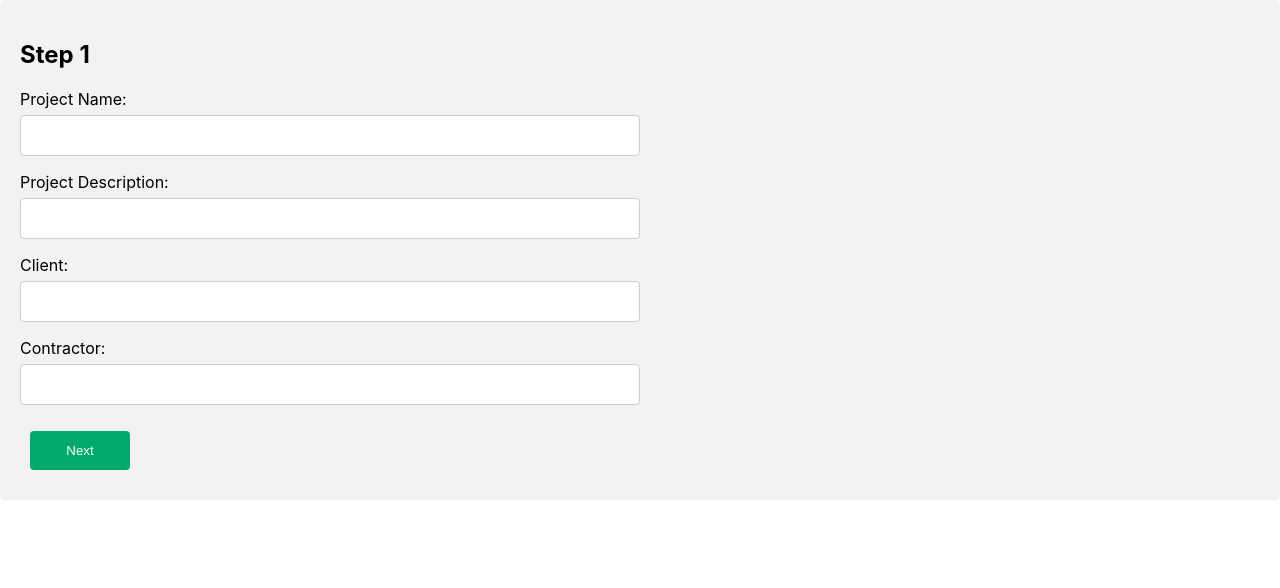
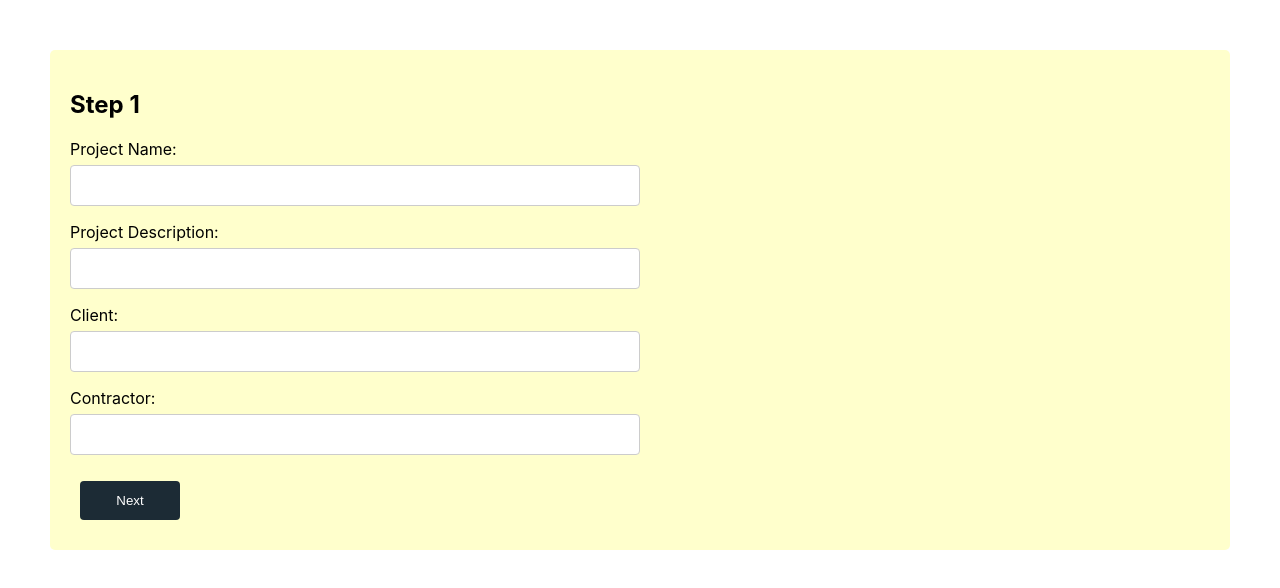
Before and after one commit to polin103109/Assignment-for-battery-low, a React (Create React App) app: page / in a window 1280 px wide. Shown: the top 588 px of the page. Built offline with nearby package versions, Linux system fonts and the light colour scheme.

Commit message:
modified and organized code

```diff
--- a/src/App.css
+++ b/src/App.css
@@ -1,4 +1,4 @@
-button{
+.btn{
     background:#04AA6D;
     padding:30px;
     border:none;
@@ -8,6 +8,6 @@ button{
     margin:10px;
     width:300px;
 }
-button:hover{
+.btn:hover{
     background:#45a049;
 }
--- a/src/App.js
+++ b/src/App.js
@@ -1,9 +1,9 @@
 import React, { useState } from "react";
 import jsPDF from "jspdf";
 import "./App.css";
-import Formstep1 from "./components/Steponeform.jsx";
-import FormStep2 from "./components/Steptwoform.jsx";
-import ResultPage from "./components/Resultpage.jsx";
+import Formstep1 from "./components/step1/Steponeform.jsx";
+import FormStep2 from "./components/step2/Steptwoform.jsx";
+import ResultPage from "./components/result/Resultpage.jsx";
 
 // import { saveAs } from "file-saver";
 
@@ -53,7 +53,9 @@ const App = () => {
         <>
           <ResultPage values={formData} />
           {!pdfGenerated && (
-            <button onClick={handleGeneratePDF}>Download as PDF</button>
+            <button className="btn" onClick={handleGeneratePDF}>
+              Download as PDF
+            </button>
           )}
         </>
       )}
--- a/src/components/Stepone.css
+++ b/src/components/step1/Stepone.css
@@ -2,7 +2,7 @@
     box-sizing:border-box;
 }
 .container{
-    background:#f2f2f2;
+    background:#ff99009c;
     padding:20px;
     border-radius:5px;
     margin-bottom:30px;
@@ -21,7 +21,7 @@ input[type=text],input[type=number]{
 
 }
 button{
-    background:#04AA6D;
+    background:#1c2b35;
     padding:12px 20px;
     border:none;
     border-radius:4px;
--- a/src/components/Steptwoform.jsx
+++ b/src/components/step2/Steptwoform.jsx
@@ -98,6 +98,7 @@ const FormStep2 = ({ formData, handleChange,values, onUpload,onBack }) => {
         <input
           type="number"
           value={maxX}
+          onChange={(e) => setMaxX(e.target.value)}
         />
       </label>
       <label>
@@ -105,6 +106,7 @@ const FormStep2 = ({ formData, handleChange,values, onUpload,onBack }) => {
         <input
           type="number"
           value={minX}
+          onChange={(e) => setMinX(e.target.value)}
         />
       </label>
       <label>
@@ -112,6 +114,7 @@ const FormStep2 = ({ formData, handleChange,values, onUpload,onBack }) => {
         <input
           type="number"
           value={maxY}
+          onChange={(e) => setMaxY(e.target.value)}
         />
       </label>
       <label>
@@ -119,6 +122,7 @@ const FormStep2 = ({ formData, handleChange,values, onUpload,onBack }) => {
         <input
           type="number"
           value={minY}
+          onChange={(e) => setMinY(e.target.value)}
         />
       </label>
       <label>
@@ -126,6 +130,7 @@ const FormStep2 = ({ formData, handleChange,values, onUpload,onBack }) => {
         <input
           type="number"
           value={maxZ}
+          onChange={(e) => setMaxZ(e.target.value)}
         />
       </label>
       <label>
@@ -133,6 +138,7 @@ const FormStep2 = ({ formData, handleChange,values, onUpload,onBack }) => {
         <input
           type="number"
           value={minZ}
+          onChange={(e) => setMinZ(e.target.value)}
         />
       </label>
       <button onClick={handleNext}>Next</button>
--- a/src/components/steptwoform.css
+++ b/src/components/step2/steptwoform.css
@@ -2,11 +2,12 @@
     box-sizing:border-box;
 }
 .container{
-    background:#f2f2f2;
+    background:#FFC;
     padding:20px;
     border-radius:5px;
     flex-direction:column;
     display:flex;
+    margin:50px;
 
 }
 input[type=text]{
@@ -22,7 +23,7 @@ input[type=text]{
 
 }
 button{
-    background:#04AA6D;
+    background:#1c2b35;;
     padding:12px 20px;
     border:none;
     border-radius:4px;
```
Also changed, not shown: src/components/result/Resultpage.jsx (renamed from src/components/Resultpage.jsx), src/components/result/result.css (line endings or trailing spaces), src/components/step1/Steponeform.jsx (renamed from src/components/Steponeform.jsx).
